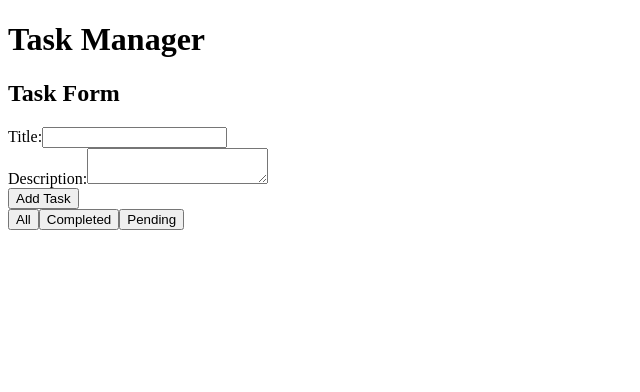
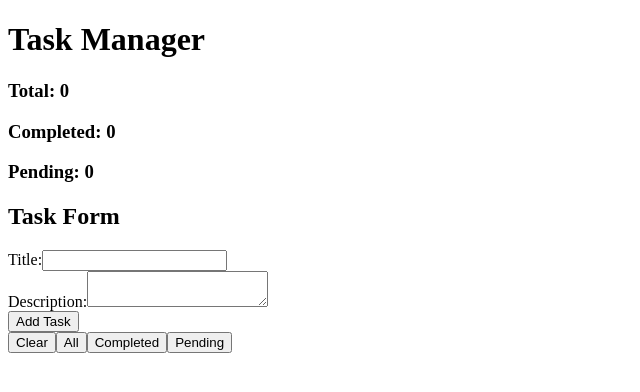
Before and after one commit to shaadali-tech/React-Capstone, a React (Vite) app: page / in a window 1280 px wide. Shown: the top 392 px of the page, without its empty margins (0-640 px from the left). Built offline with nearby package versions, Linux system fonts and the light colour scheme.

Commit message:
added buttons and Functionality to add or remove tasks

```diff
--- a/src/App.jsx
+++ b/src/App.jsx
@@ -1,14 +1,19 @@
 import { act, useReducer, useState } from "react";
 import reducer from "./Reducers/taskreducer";
+import { useEffect } from "react";
 
 import "./App.css";
 import TaskForm from "./Components/TaskForm";
 
 function App() {
-  const Tasks = [];
+  const Tasks = JSON.parse(localStorage.getItem("tasks")) || [];
 
   const [tasks, dispatch] = useReducer(reducer, Tasks);
   const [filter, setFilter] = useState("all");
+
+  useEffect(() => {
+    localStorage.setItem("tasks", JSON.stringify(tasks));
+  }, [tasks]);
 
   const filteredTasks = tasks.filter((task) => {
     if (filter === "completed") return task.completed;
@@ -26,10 +31,23 @@ function App() {
       },
     });
   };
+
+  const handletasksui = () => {
+    dispatch({ type: "CLEAR_TASKS" });
+  };
+  const totalTasks = tasks.length;
+
+  const completedTasks = tasks.filter((task) => task.completed).length;
+
+  const pendingTasks = tasks.filter((task) => !task.completed).length;
   return (
     <>
       <h1>Task Manager</h1>
+      <h3>Total: {totalTasks}</h3>
+      <h3>Completed: {completedTasks}</h3>
+      <h3>Pending: {pendingTasks}</h3>
       <TaskForm onTaskSubmit={addTask} />
+      <button onClick={handletasksui}>Clear</button>
       <button onClick={() => setFilter("all")}>All</button>
       <button onClick={() => setFilter("completed")}>Completed</button>
       <button onClick={() => setFilter("pending")}>Pending</button>
--- a/src/Reducers/taskreducer.js
+++ b/src/Reducers/taskreducer.js
@@ -16,6 +16,10 @@ function reducer(state, action) {
     });
   }
 
+  if (action.type === "CLEAR TASKS") {
+    return (tasks = []);
+  }
+
   return state;
 }
 
```
